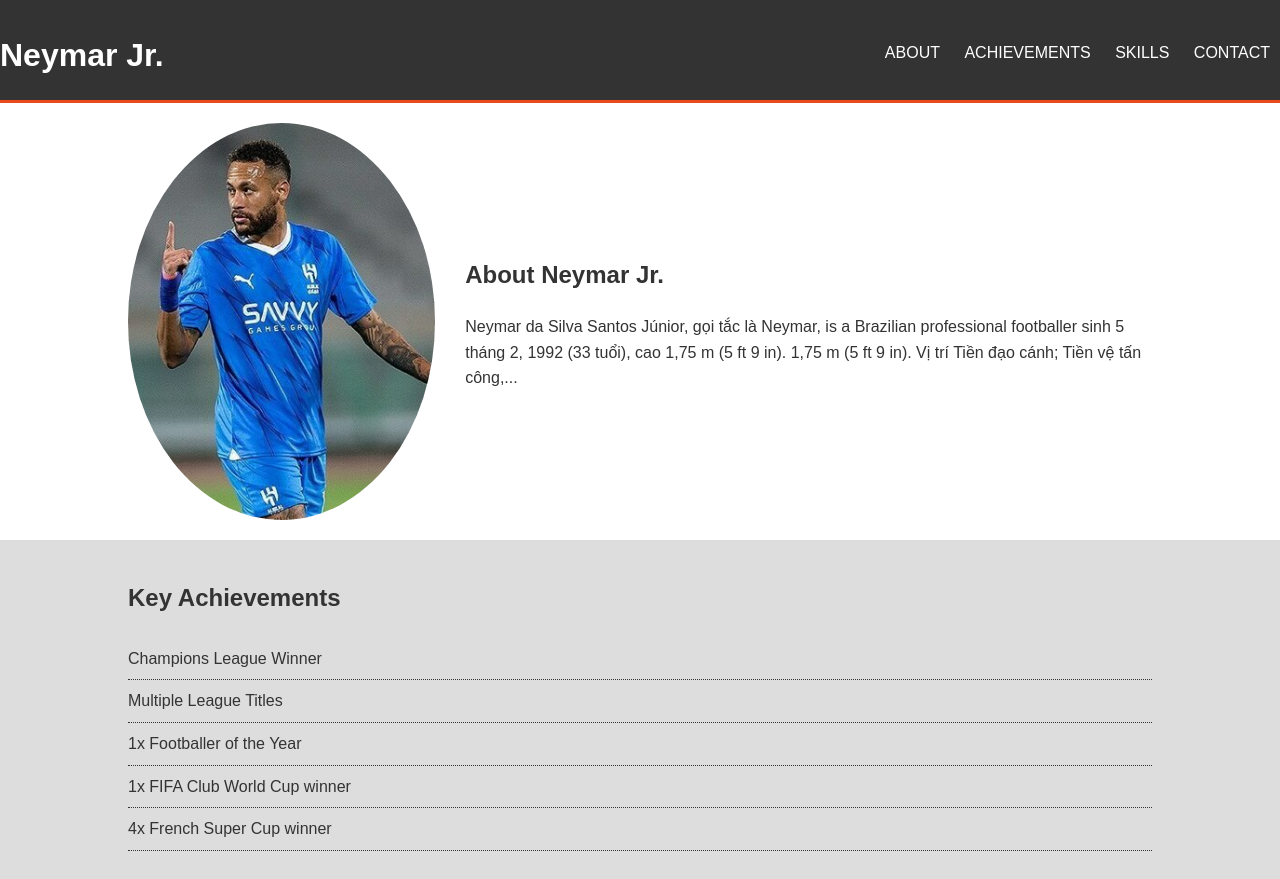
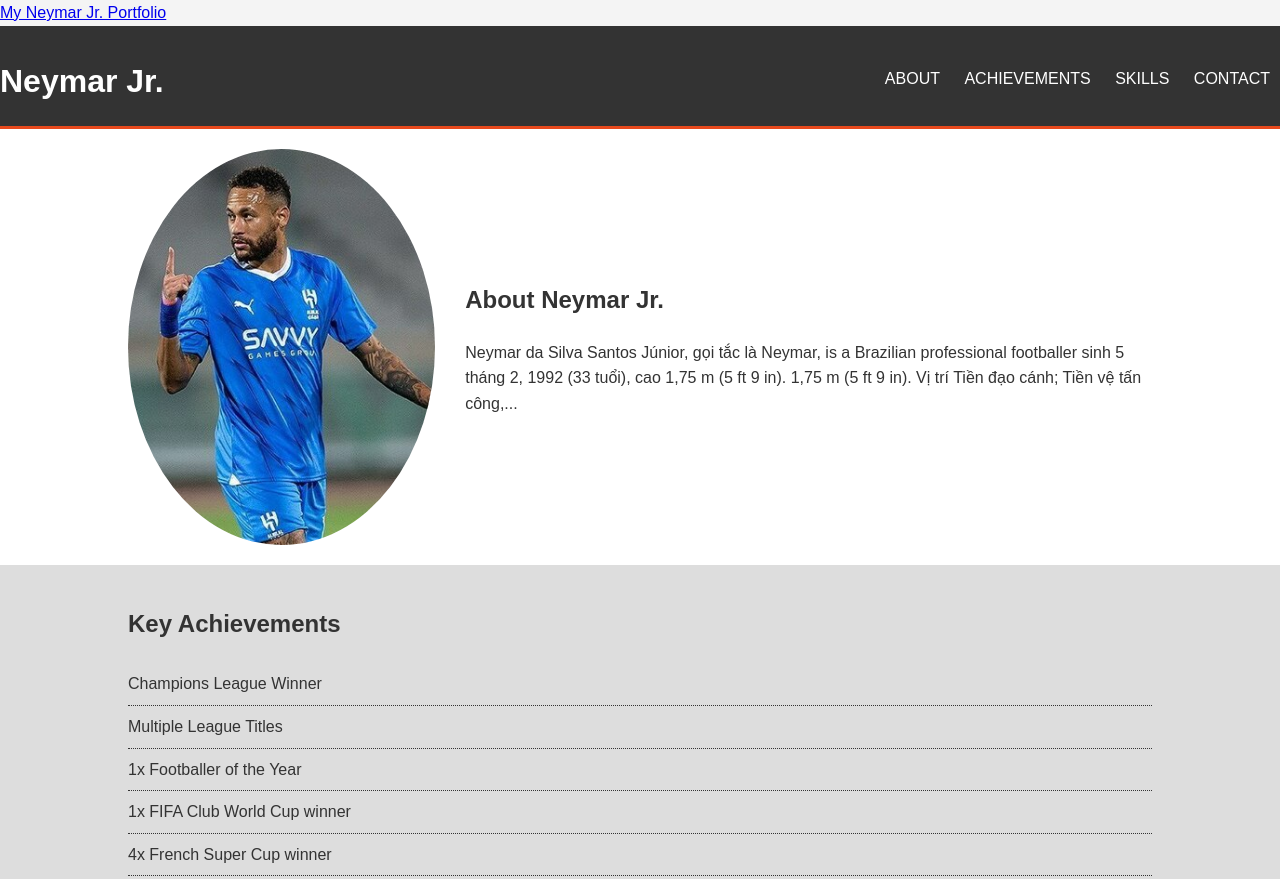
Before and after one commit to ThinhPham01-cmyk/neymar-portfolio., a plain HTML site: page index.html in a window 1280 px wide. Shown: the top 879 px of the page. Drawn offline with Linux system fonts and the light colour scheme.

Commit message:
Update index.html

```diff
--- a/index.html
+++ b/index.html
@@ -1,3 +1,4 @@
+<a href="https://Neymar.github.io/yourrepositoryname/">My Neymar Jr. Portfolio</a>
 <!DOCTYPE html>
 <html lang="en">
 <head>
```
